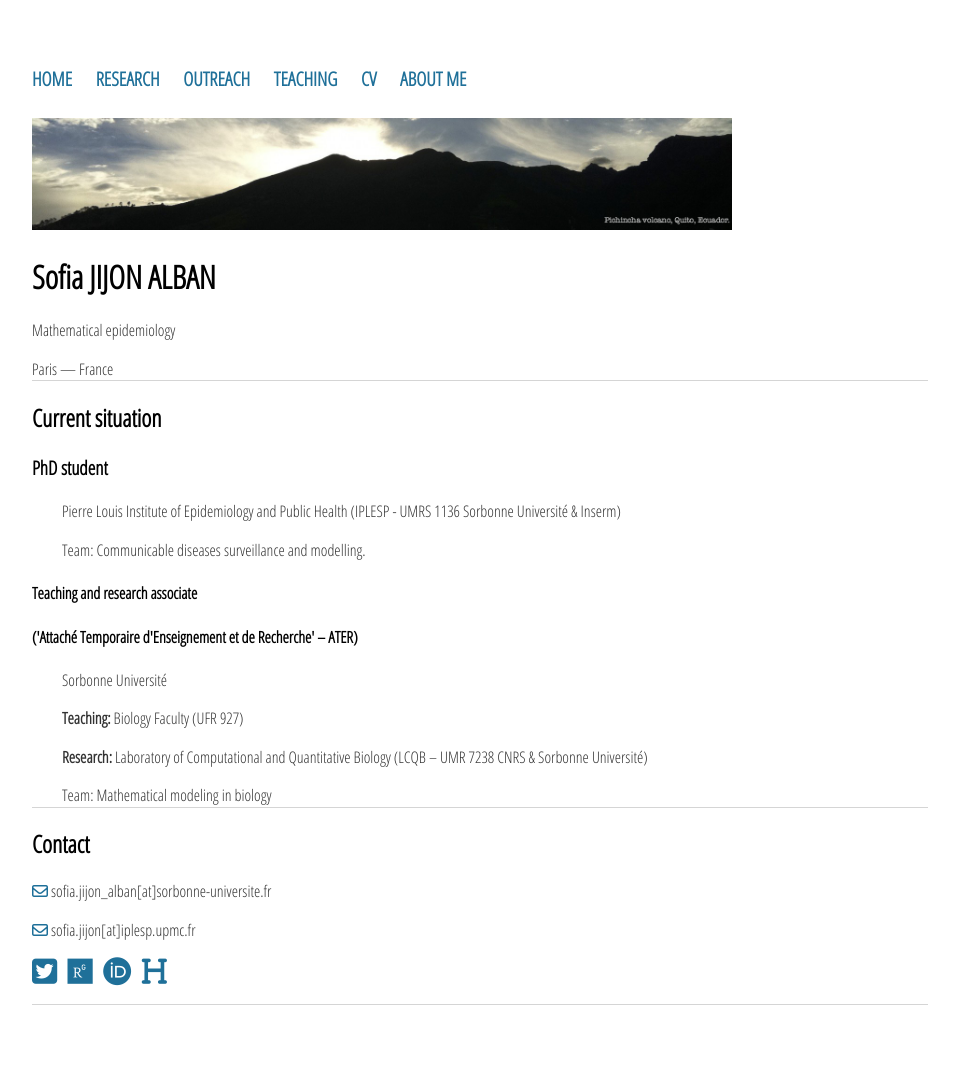
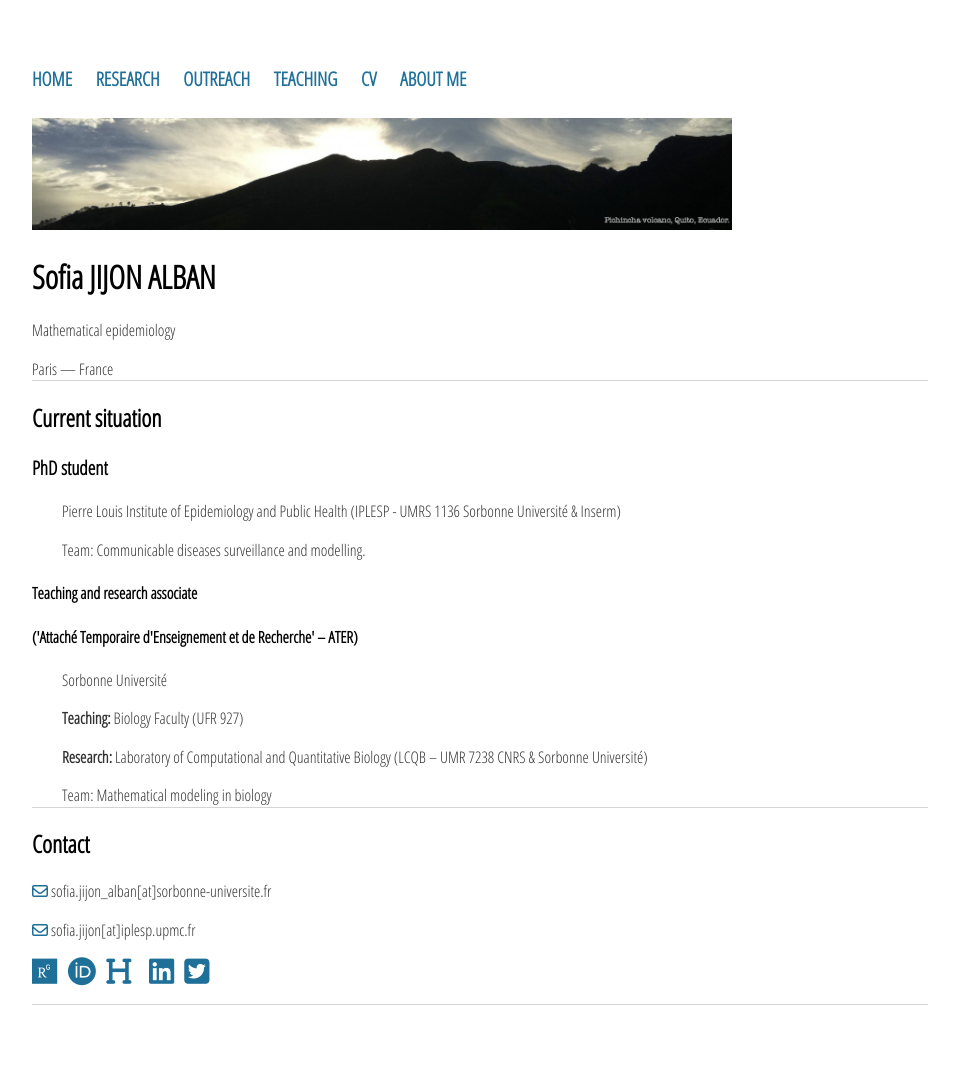
Before and after one commit to sjijon/sjijon.github.io, a Jekyll site: the page built from index.html, in a window 1280 px wide. Shown: the whole page, without its empty margins (160-1119 px from the left). Built offline with Jekyll 4.4.1, drawn with Linux system fonts in a browser that asks for light colours; nearby versions of some CDN libraries.

Commit message:
Update index.html

```diff
--- a/index.html
+++ b/index.html
@@ -43,13 +43,16 @@ title: Sofia JIJON
 		<i class="far fa-envelope" style="color:#1f7099"></i> sofia.jijon[at]iplesp.upmc.fr
 	</p>
 	<p>
-		<a href="https://twitter.com/Sofia_Jijon" target="_blank"><i class="fab fa-twitter-square" style="font-size: 1.8em"></i></a>
-		&nbsp;
 		<a href="https://www.researchgate.net/profile/Sofia_Jijon" target="_blank"><i class="fab fa-researchgate" style="font-size: 1.8em"></i></a>
 		&nbsp;
 		<a href="https://orcid.org/0000-0002-1292-0512" target="_blank"><i class="fab fa-orcid" style="font-size: 1.8em"></i></a>
 		&nbsp;
 		<a href="https://hal.archives-ouvertes.fr/sofia-jijon" target="_blank"><i class="fas fa-heading" style="font-size: 1.8em"></i></a>
+		&nbsp;
 		<!-- <a href="https://open.spotify.com/user/yxsq8273mx5qd1v6z05p6do9m" target="_blank"><i class="fab fa-spotify" style="font-size: 1.8em"></i></a>-->
+		&nbsp;
+		<a href="https://www.linkedin.com/in/sofiajijonalban/" target="_blank"><i class="fab fa-linkedin" style="font-size: 1.8em"></i></a>
+		&nbsp;
+		<a href="https://twitter.com/Sofia_Jijon" target="_blank"><i class="fab fa-twitter-square" style="font-size: 1.8em"></i></a>
 	</p>
 </div><!-- /.blurb -->
```
